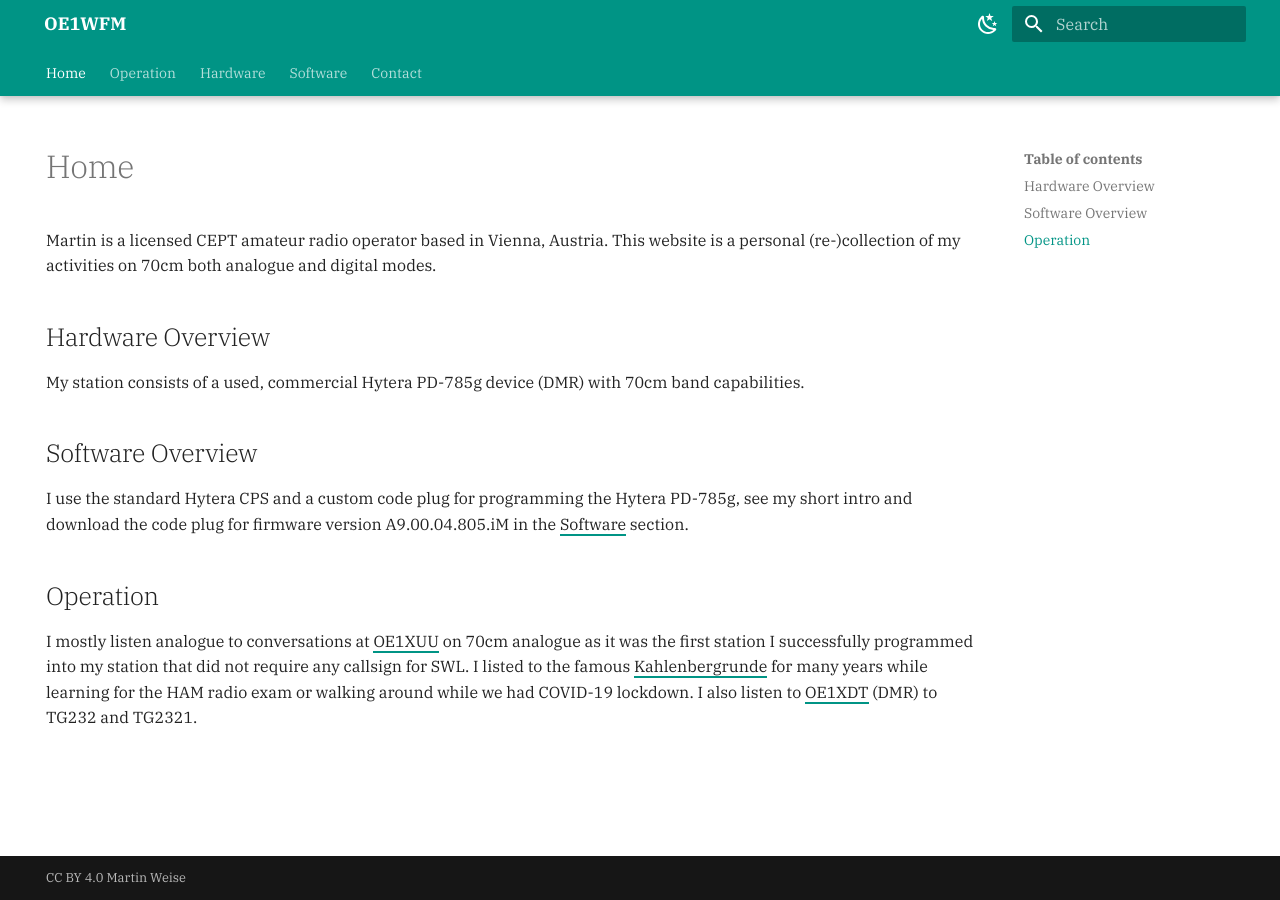
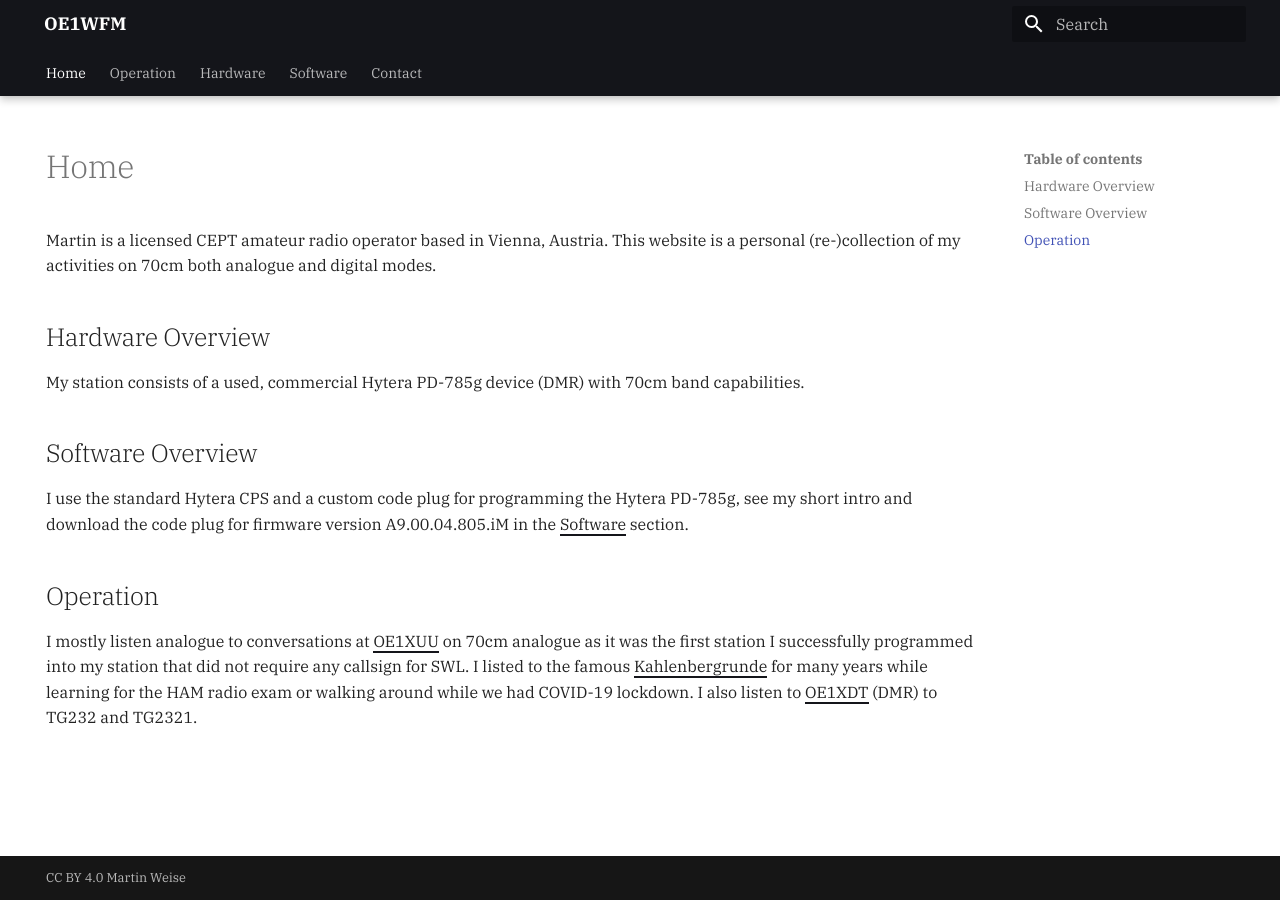
Before and after one commit to MartinWeise/oe1wfm, an MkDocs documentation site: the page built from docs/index.md, in a window 1280 px wide. Built offline with MkDocs 1.6.1 and Material for MkDocs 9.7.7, drawn with Linux system fonts in a browser that asks for light colours.

Commit message:
Removed slate

```diff
--- a/mkdocs.yml
+++ b/mkdocs.yml
@@ -23,20 +23,9 @@ theme:
     - navigation.tabs.sticky
     - content.code.annotate
   palette:
-    - scheme: default
-      primary: teal
+    - primary: black
       font:
         code: Roboto Mono
-      toggle:
-        icon: material/weather-night
-        name: Switch to dark mode
-    - scheme: slate
-      primary: teal
-      font:
-        code: Roboto Mono
-      toggle:
-        icon: material/weather-sunny
-        name: Switch to light mode
   name: material
 markdown_extensions:
   - admonition
```
